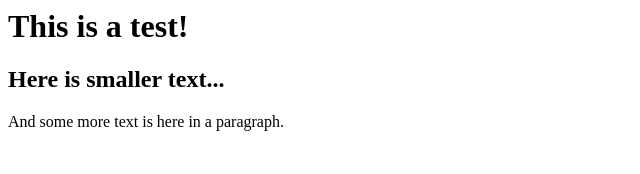
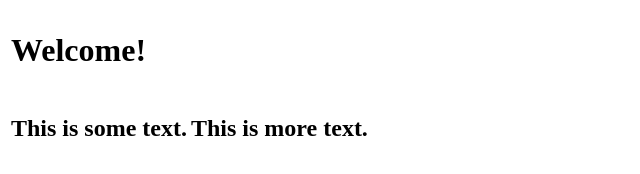
Before and after one commit to JFFail/ConsoleAccess, a plain HTML site: page index.html in a window 1280 px wide. Shown: the whole page, without its empty margins (0-640 px from the left). Drawn offline with Linux system fonts and the light colour scheme.

Commit message:
Forgot to add the .html file from a new source.

```diff
--- a/index.html
+++ b/index.html
@@ -1,10 +1,25 @@
+<!DOCTYPE html>
 <html>
-<head>
-    <title>Test Site!</title>
-</head>
-<body>
-    <h1>This is a test!</h1>
-    <h2>Here is smaller text...</h2>
-    <p>And some more text is here in a paragraph.</p>
-</body>
+    <head>
+        <title>Console Access - Where there's a shell there's a way.</title>
+        <meta http-equiv="Content-Type" content="text/html;charset=UTF-8">
+        <link rel="stylesheet" href="style.css" type="text/css" />
+    </head>
+    <body>
+        <table>
+            <tr>
+                <td colspan="2">
+                    <h1 class="center">Welcome!</h1>
+                </td>
+            </tr>
+            <tr>
+                <td class="smaller">
+                    <h2>This is some text.</h2>
+                </td>
+                <td class="bigger">
+                    <h2>This is more text.</h2>
+                </td>
+            </tr>
+        </table>
+    </body>
 </html>
```
